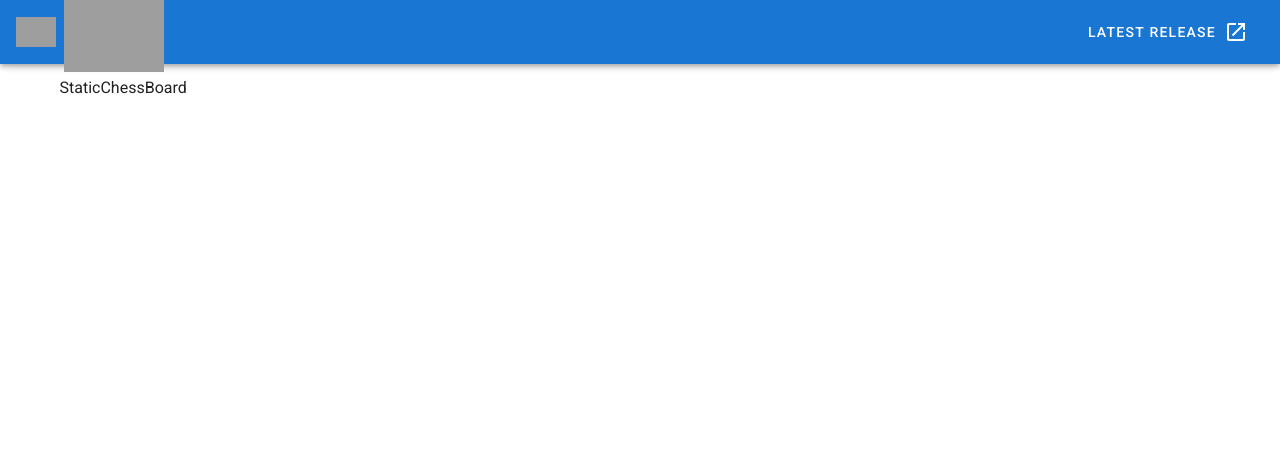
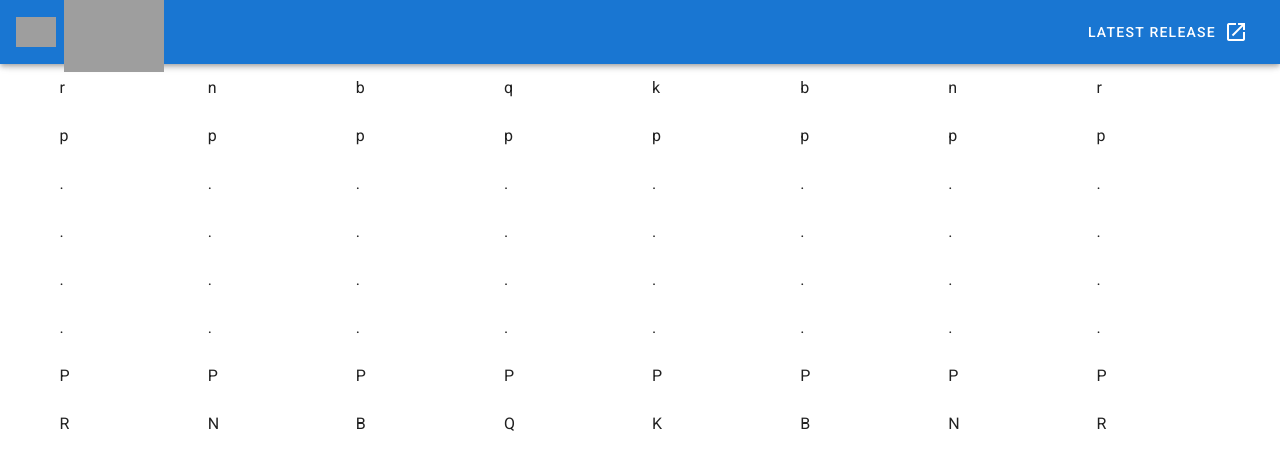
Before and after one commit to napoleon-commits/vuetify-chessboard, a Vue app: page / in a window 1280 px wide. Shown: the top 470 px of the page. Built offline with nearby package versions, Linux system fonts and the light colour scheme; grey boxes are pictures that could not be loaded.

Commit message:
used pieceString to make board. TODO: add coordinates

```diff
--- a/src/components/HelloWorld.vue
+++ b/src/components/HelloWorld.vue
@@ -1,6 +1,9 @@
 <template>
   <v-container>
-    <StaticChessBoard />
+    <StaticChessBoard
+      :pieceString="`rnbqkbnrpppppppp................................PPPPPPPPRNBQKBNR`"
+      :orientation="`white`"
+    />
   </v-container>
 </template>
 
--- a/src/components/subcomponents/StaticChessBoard.vue
+++ b/src/components/subcomponents/StaticChessBoard.vue
@@ -1,12 +1,17 @@
 <template>
-    <v-row>
-        <v-col>StaticChessBoard</v-col>
-    </v-row>
+    <div>
+        <v-row v-for="(rank, i) in 8" :key="rank">
+            <v-col v-for="(file, j) in 8" :key="file">
+                {{pieceString[i*8+j]}}
+            </v-col>
+        </v-row>
+    </div>
 </template>
 
 <script>
 export default {
-
+    name: 'StaticChessBoard',
+    props: ['pieceString', 'orientation'],
 }
 </script>
 
```
